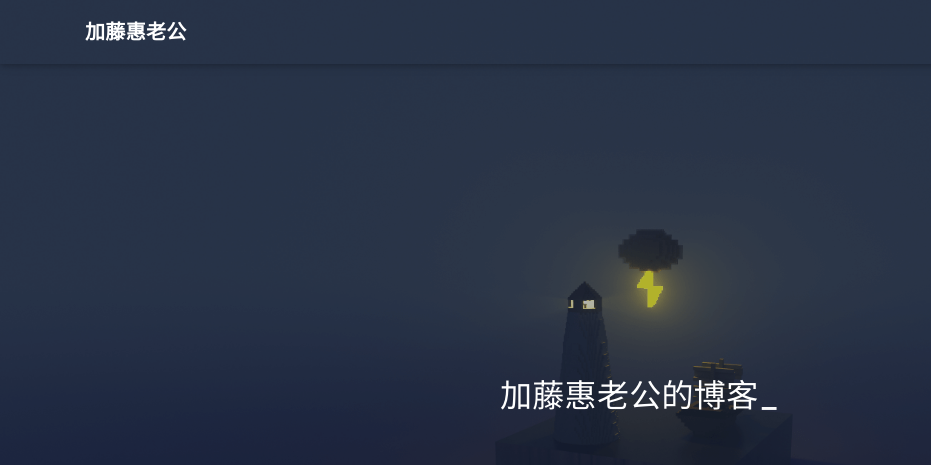
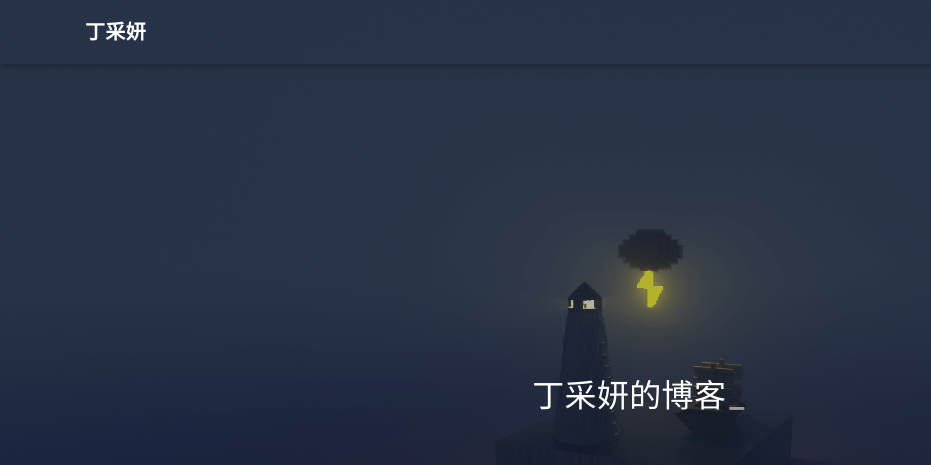
Before and after one commit to G500mydream/G500mydream.github.io, a plain HTML site: page index.html in a window 1280 px wide. Shown: the top 465 px of the page, 0-931 px from the left. Drawn offline with nearby package versions, Linux system fonts and the light colour scheme; some packages are replaced by stand-ins of ours; a script that the page names is missing; a small style sheet from the web is missing.

Commit message:
Site updated: 2024-01-31 12:39:07

```diff
--- a/index.html
+++ b/index.html
@@ -16,19 +16,19 @@
   <meta name="author" content="John Doe">
   <meta name="keywords" content="">
 
-    <meta name="description" content="加藤惠老公的博客">
+    <meta name="description" content="丁采妍">
 <meta property="og:type" content="website">
-<meta property="og:title" content="加藤惠老公">
+<meta property="og:title" content="丁采妍">
 <meta property="og:url" content="http://example.com/index.html">
-<meta property="og:site_name" content="加藤惠老公">
-<meta property="og:description" content="加藤惠老公的博客">
+<meta property="og:site_name" content="丁采妍">
+<meta property="og:description" content="丁采妍">
 <meta property="og:locale" content="zh_CN">
 <meta property="article:author" content="John Doe">
 <meta name="twitter:card" content="summary_large_image">
 
 
 
-  <title>加藤惠老公</title>
+  <title>丁采妍</title>
 
   <link  rel="stylesheet" href="https://lib.baomitu.com/twitter-bootstrap/4.6.1/css/bootstrap.min.css" />
 
@@ -86,7 +86,7 @@
   <nav id="navbar" class="navbar fixed-top  navbar-expand-lg navbar-dark scrolling-navbar">
   <div class="container">
     <a class="navbar-brand" href="/">
-      <strong>加藤惠老公</strong>
+      <strong>丁采妍</strong>
     </a>
 
     <button id="navbar-toggler-btn" class="navbar-toggler" type="button" data-toggle="collapse"
@@ -188,7 +188,7 @@
       <div class="banner-text text-center fade-in-up">
         <div class="h2">
 
-            <span id="subtitle" data-typed-text="加藤惠老公的博客"></span>
+            <span id="subtitle" data-typed-text="丁采妍的博客"></span>
 
         </div>
 
```
Also changed, not shown: 2024/01/31/hello-world/index.html (+3 -3 lines), 2024/01/31/page/index.html (+5 -5 lines), 2024/01/31/测试文章/index.html (+3 -3 lines), 404.html (+5 -5 lines), about/index.html (+3 -3 lines), archives/2024/01/index.html (+5 -5 lines), archives/2024/index.html (+5 -5 lines), archives/index.html (+5 -5 lines), categories/index.html (+5 -5 lines), links/index.html (+5 -5 lines), tags/index.html (+5 -5 lines).
